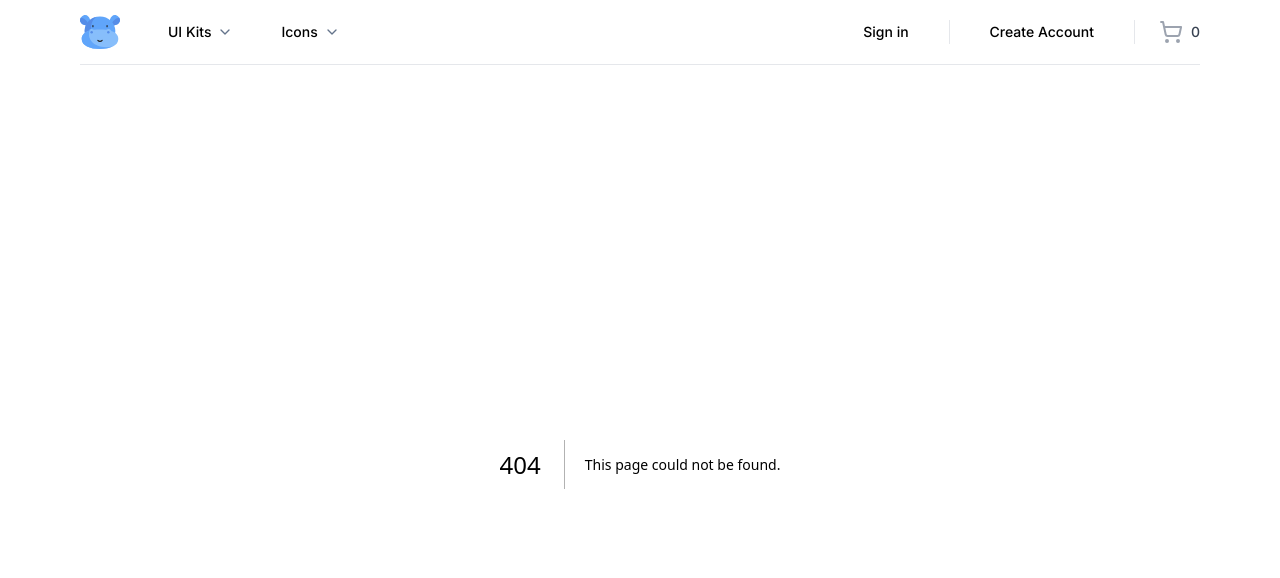
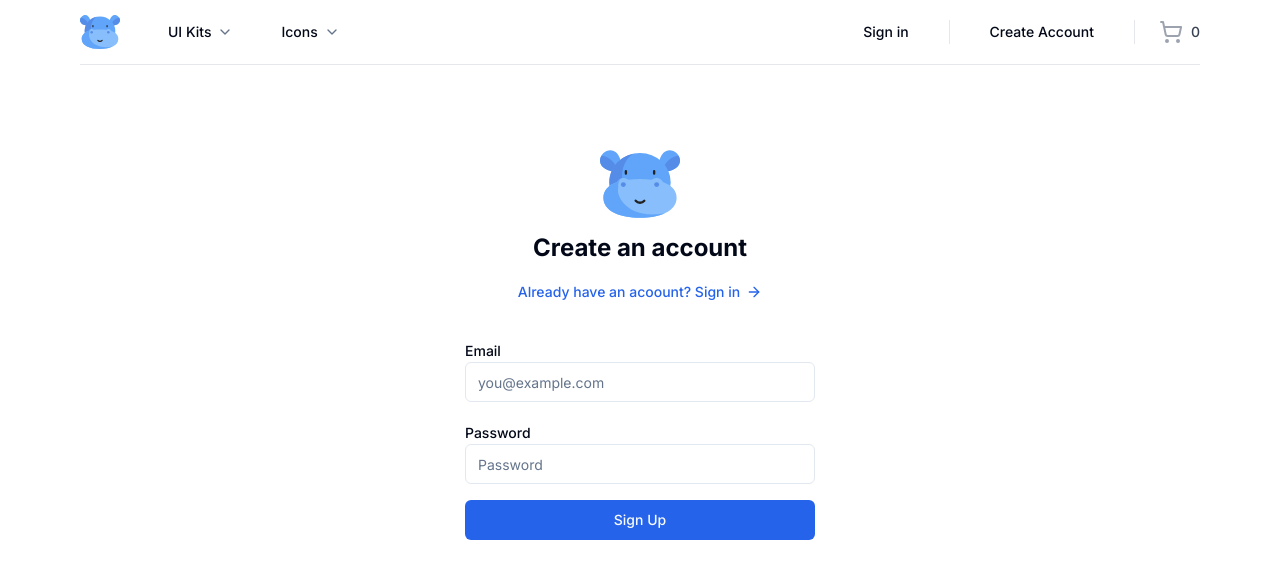
Before and after one commit to Esmin53/DigitalHippo, a Next.js app: page /sign-up in a window 1280 px wide. Before the commit this address had no page. Shown: the top 578 px of the page. Built offline with nearby package versions, Linux system fonts and the light colour scheme.

Commit message:
Created sign up page

```diff
--- /dev/null
+++ b/src/app/(auth)/sign-up/page.tsx
@@ -0,0 +1,71 @@
+"use client"
+
+import { Icons } from "@/components/Icons"
+import { Button, buttonVariants } from "@/components/ui/button"
+import { Input } from "@/components/ui/input"
+import { Label } from "@/components/ui/label"
+import { cn } from "@/lib/utils"
+import { ArrowRight } from "lucide-react"
+import Link from "next/link"
+import {useForm} from "react-hook-form"
+import { zodResolver } from "@hookform/resolvers/zod"
+
+import { AuthCredentialsValidator, TAuthCredentialsValidator } from "@/lib/validators/account-credentials-validator"
+
+const page = () => {
+
+
+
+    const { register,
+            handleSubmit,
+            formState: { errors } } = useForm<TAuthCredentialsValidator>({
+                resolver: zodResolver(AuthCredentialsValidator)
+            })
+
+    const onSubmit = ({email, password}: TAuthCredentialsValidator) => {
+
+    }
+
+    return (
+        <>
+            <div className="container relative flex pt-20 flex-col items-center justify-center lg:px-0">
+                <div className="mx-auto flex w-full flex-col justify-center space-y-6 sm:w-[350px]">
+                    <div className="flex flex-col items-center space-y-2 text-center">
+                        <Icons.logo className="h-20 w-20"/>
+                        <h1 className="text-2xl font-bold">Create an account</h1>
+
+                        <Link className={buttonVariants({variant: 'link',
+                            className: "gap-1.5"})} href={'/sign-in'}>Already have an acoount? Sign in
+                        <ArrowRight className="w-4 h-4"/> </Link>
+                    </div>
+
+                    <div className="grid gap-6">
+                        <form onSubmit={() => {
+
+                        }}>
+                            <div className="grid gap-2">
+                                <div className="grid gap-1 py-2">
+                                    <Label htmlFor="email">Email</Label>
+                                    <Input className={cn({
+                                        "focus-visible:ring-red-500": errors.email
+                                    })} placeholder="you@example.com"
+                                    {...register("email")}/>
+                                </div>
+                                <div className="grid gap-1 py-2">
+                                    <Label htmlFor="password">Password</Label>
+                                    <Input className={cn({
+                                        "focus-visible:ring-red-500": errors.password
+                                    })} placeholder="Password"
+                                    {...register("password")}/>
+                                </div>
+                                <Button>Sign Up</Button>
+                            </div>
+                        </form>
+                    </div>
+                </div>
+            </div>
+        </>
+    )
+}
+
+export default page
--- /dev/null
+++ b/src/components/ui/input.tsx
@@ -0,0 +1,25 @@
+import * as React from "react"
+
+import { cn } from "@/lib/utils"
+
+export interface InputProps
+  extends React.InputHTMLAttributes<HTMLInputElement> {}
+
+const Input = React.forwardRef<HTMLInputElement, InputProps>(
+  ({ className, type, ...props }, ref) => {
+    return (
+      <input
+        type={type}
+        className={cn(
+          "flex h-10 w-full rounded-md border border-input bg-background px-3 py-2 text-sm ring-offset-background file:border-0 file:bg-transparent file:text-sm file:font-medium placeholder:text-muted-foreground focus-visible:outline-none focus-visible:ring-2 focus-visible:ring-ring focus-visible:ring-offset-2 disabled:cursor-not-allowed disabled:opacity-50",
+          className
+        )}
+        ref={ref}
+        {...props}
+      />
+    )
+  }
+)
+Input.displayName = "Input"
+
+export { Input }
--- /dev/null
+++ b/src/components/ui/label.tsx
@@ -0,0 +1,26 @@
+"use client"
+
+import * as React from "react"
+import * as LabelPrimitive from "@radix-ui/react-label"
+import { cva, type VariantProps } from "class-variance-authority"
+
+import { cn } from "@/lib/utils"
+
+const labelVariants = cva(
+  "text-sm font-medium leading-none peer-disabled:cursor-not-allowed peer-disabled:opacity-70"
+)
+
+const Label = React.forwardRef<
+  React.ElementRef<typeof LabelPrimitive.Root>,
+  React.ComponentPropsWithoutRef<typeof LabelPrimitive.Root> &
+    VariantProps<typeof labelVariants>
+>(({ className, ...props }, ref) => (
+  <LabelPrimitive.Root
+    ref={ref}
+    className={cn(labelVariants(), className)}
+    {...props}
+  />
+))
+Label.displayName = LabelPrimitive.Root.displayName
+
+export { Label }
--- /dev/null
+++ b/src/lib/validators/account-credentials-validator.tsx
@@ -0,0 +1,10 @@
+import { z } from "zod"
+
+export const AuthCredentialsValidator = z.object({
+    email: z.string(),
+    password: z.string().min(8, {
+        message: "You'r password must be at least 8 characters long!"
+    })
+})
+
+export type TAuthCredentialsValidator = z.infer<typeof AuthCredentialsValidator>
```
Also changed, not shown: package.json (+6 -1 lines), 1 other file (tests, documents, lock files or other folders).
